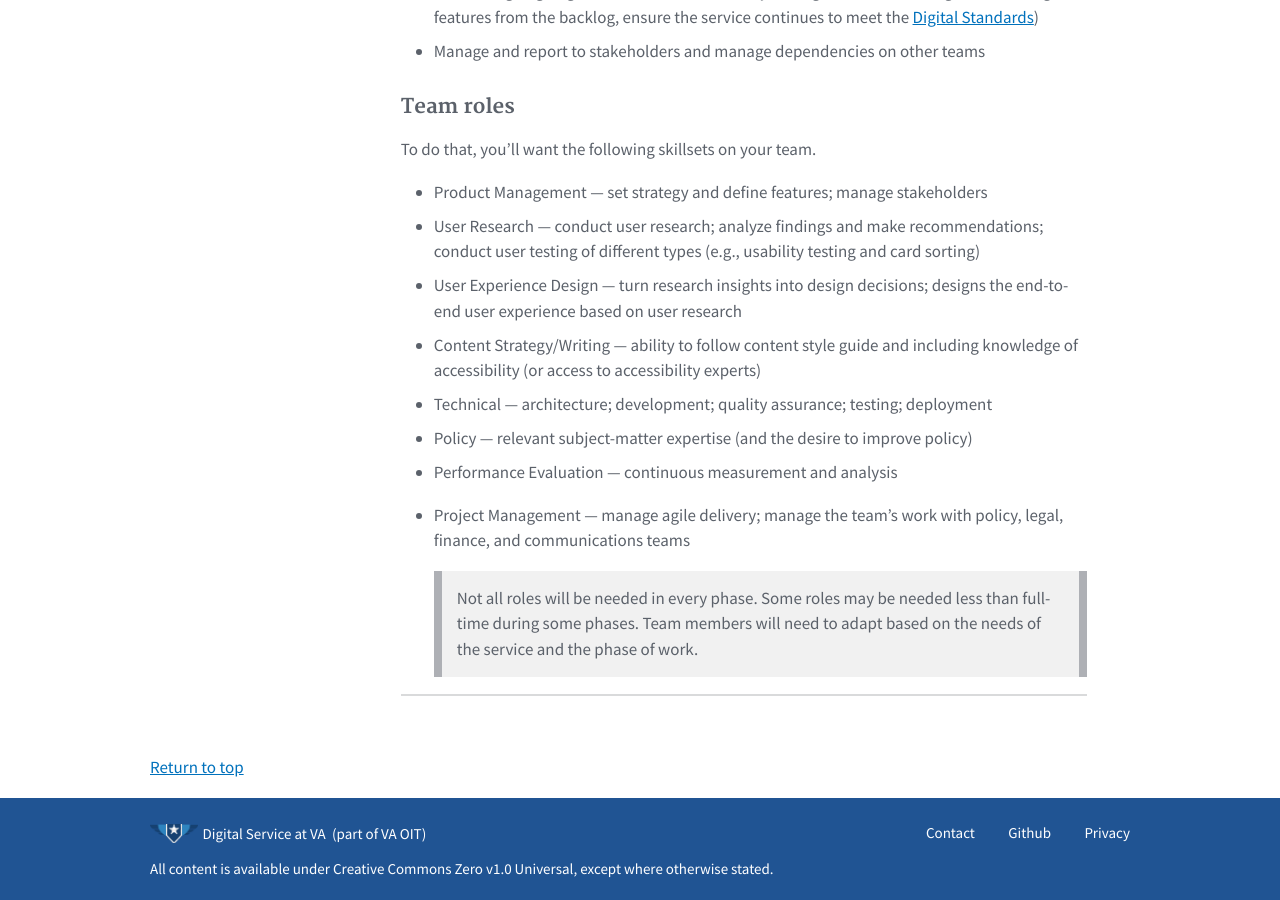
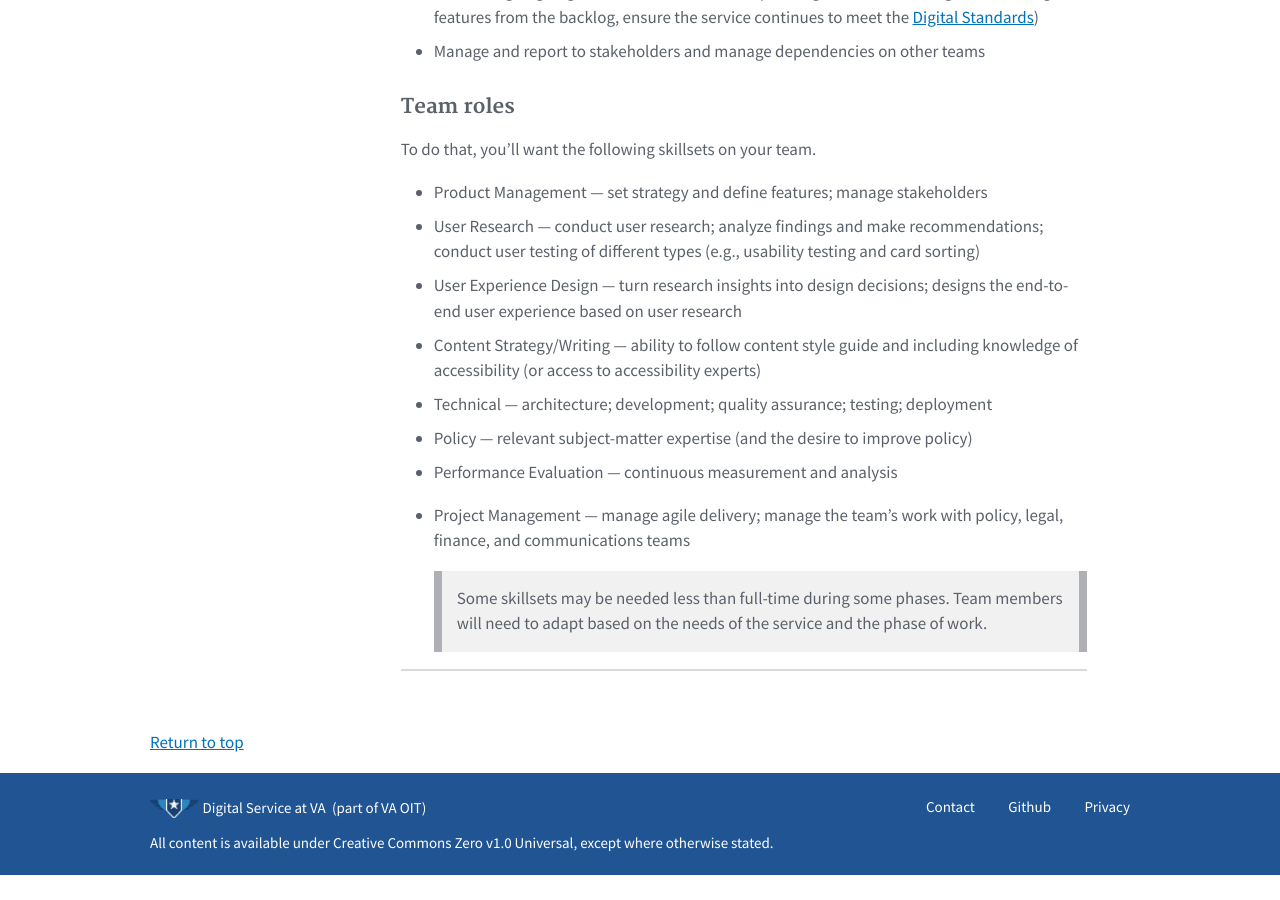
Before and after one commit to department-of-veterans-affairs/va-digital-service-handbook, a Jekyll site: the page built from _pages/resources/more/team-structure.md, in a window 1280 px wide and 900 px high, scrolled down 577 px. Built offline with Jekyll 4.4.1, drawn with Linux system fonts in a browser that asks for light colours; nearby versions of some CDN libraries; after the commit the page ends 1452 px from its top, so only the background shows below that.

```diff
--- a/_pages/resources/more/team-structure.md
+++ b/_pages/resources/more/team-structure.md
@@ -41,6 +41,6 @@
 * Performance Evaluation &mdash; continuous measurement and analysis
 * Project Management &mdash; manage agile delivery; manage the team's work with policy, legal, finance, and communications teams
 
-  > Not all roles will be needed in every phase. Some roles may be needed less than full-time during some phases. Team members will need to adapt based on the needs of the service and the phase of work.
+  > Some skillsets may be needed less than full-time during some phases. Team members will need to adapt based on the needs of the service and the phase of work.
 
 <hr>
```
